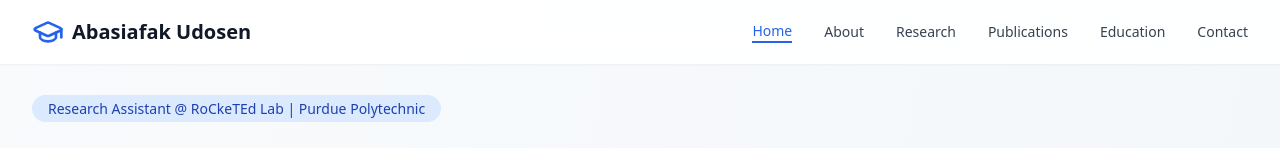
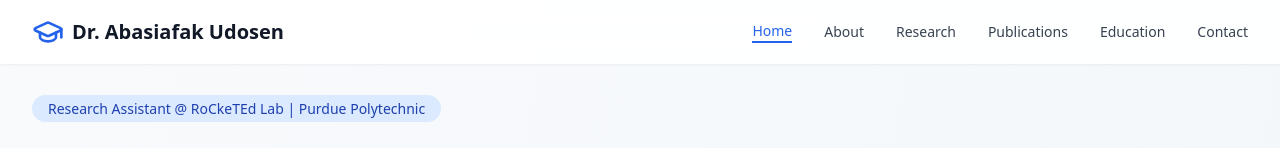
Before and after one commit to Abasfreky1/professor-portfolio, a React (Vite) app: page / in a window 1280 px wide. Shown: the top 148 px of the page. Built offline with nearby package versions, Linux system fonts and the light colour scheme.

Commit message:
Update header name to include 'Dr.' prefix

```diff
--- a/src/components/Header.tsx
+++ b/src/components/Header.tsx
@@ -33,7 +33,7 @@ export function Header({ activeSection, setActiveSection }: HeaderProps) {
         <div className="flex justify-between items-center h-16">
           <div className="flex items-center space-x-2">
             <GraduationCap className="w-8 h-8 text-blue-600" />
-            <span className="font-bold text-xl text-gray-900">Abasiafak Udosen</span>
+            <span className="font-bold text-xl text-gray-900">Dr. Abasiafak Udosen</span>
           </div>
 
           <div className="hidden md:flex space-x-8">
```
